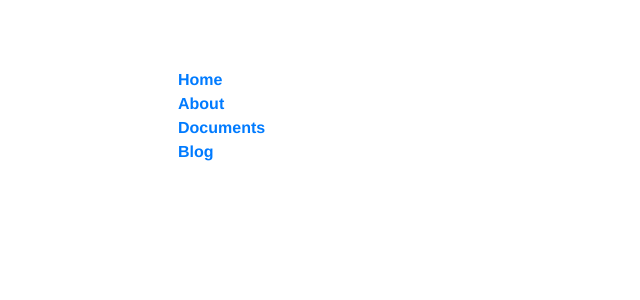
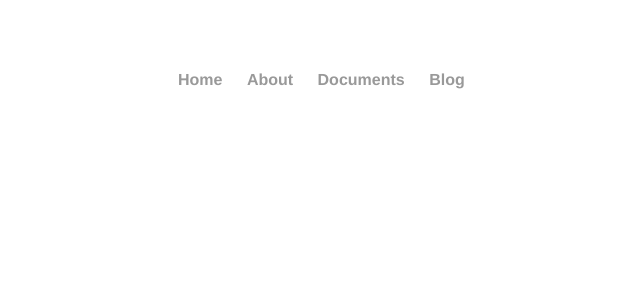
Before and after one commit to crisloma/crisloma.github.io, a Jekyll site: the page blog.html, which Jekyll copies as it is, in a window 1280 px wide. Shown: the top 300 px of the page, without its empty margins (30-670 px from the left). Built offline with Jekyll 4.4.1, drawn with Linux system fonts in a browser that asks for light colours.

Commit message:
Update main.css

```diff
--- a/css/main.css
+++ b/css/main.css
@@ -9,14 +9,26 @@
     font-weight: bold;
 
 
-
+}
+footer ul {
+    font-family:'Helvetica', 'Trebuchet MS', 'Sans-Serif';
+    padding: 10px;
+    list-style: none;
+    font-weight: bold;
+}
 nav ul li {
     display: inline;
     margin-right: 20px;
 
 
 
+}
+footer ul li {
+    display: inline;
+    margin-right: 20px;
 
+
+}
 a {
     text-decoration: none;
     color: #999;
@@ -247,22 +259,3 @@
     color: #333
     z-index: 4
 }
-
-footer {
-  font-size: 12px;
-  padding: 20px 0;
-}
-
-footer .col-sm-8 {
-  display: flex;
-  justify-content: flex-end;
-}
-
-footer ul {
-  list-style: none;
-}
-
-footer li img {
-  width: 32px;
-  height: 32px;
-}
```
